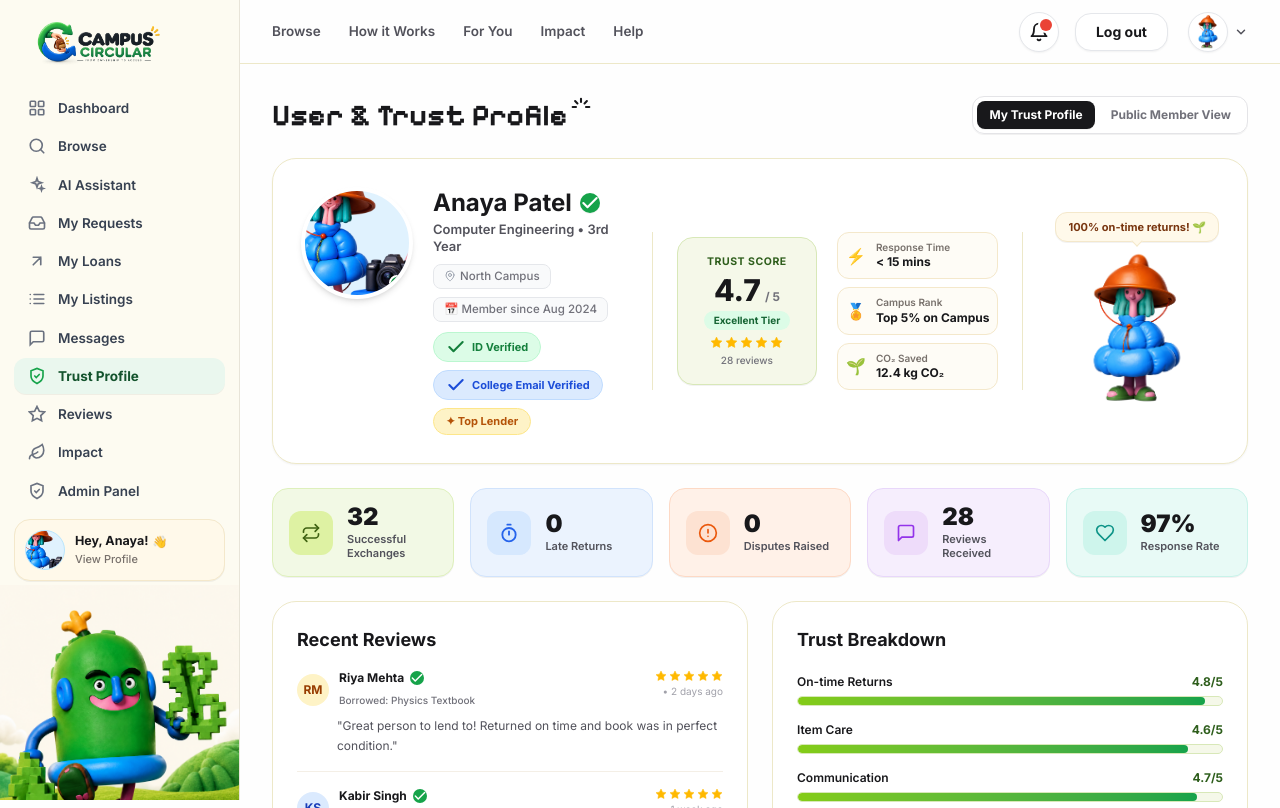
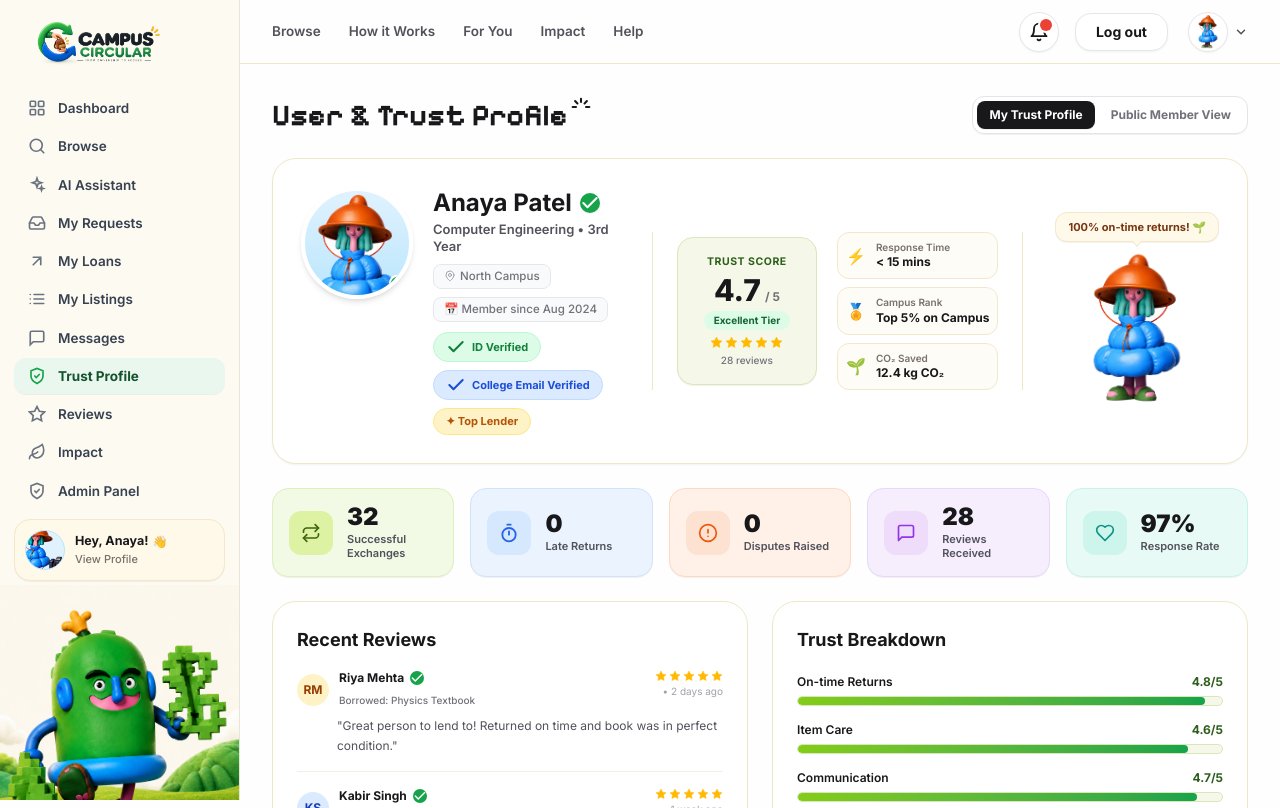
Before and after one commit to SC136/Web_Fusion_2.0, a Next.js app: page /profile in a window 1280 px wide. Built offline with nearby package versions, Linux system fonts and the light colour scheme.

Commit message:
Fix profile avatar cropping by using transparent mascot with proper framing

```diff
--- a/app/profile/page.tsx
+++ b/app/profile/page.tsx
@@ -77,15 +77,15 @@ export default function ProfilePage() {
                 {/* Left Side: Avatar + Details + Bio + Action Pills */}
                 <div className="flex-1 flex flex-col sm:flex-row items-center sm:items-start gap-5 text-center sm:text-left z-10 min-w-0">
                   {/* Large Circular Avatar */}
-                  <div className="relative w-24 h-24 sm:w-28 sm:h-28 rounded-full overflow-hidden bg-[#E0F2FE] border-4 border-white shadow-md flex-shrink-0">
+                  <div className="relative w-24 h-24 sm:w-28 sm:h-28 rounded-full overflow-hidden bg-gradient-to-b from-[#E0F2FE] to-[#BAE6FD] border-4 border-white shadow-md flex-shrink-0">
                     <Image
-                      src="/dashboard.png"
+                      src="/mascots/blue_dress_hat.png"
                       alt={profileUser.name}
                       fill
-                      className="object-cover object-top scale-175 translate-y-1"
+                      className="object-cover object-top scale-115 translate-y-1"
                       priority
                     />
-                    <div className="absolute bottom-1 right-1 w-4 h-4 bg-[#16A34A] rounded-full border-2 border-white" title="Active on Campus" />
+                    <div className="absolute bottom-1 right-1 w-4 h-4 bg-[#16A34A] rounded-full border-2 border-white shadow-xs" title="Active on Campus" />
                   </div>
 
                   <div className="space-y-2 flex-1 min-w-0">
```
